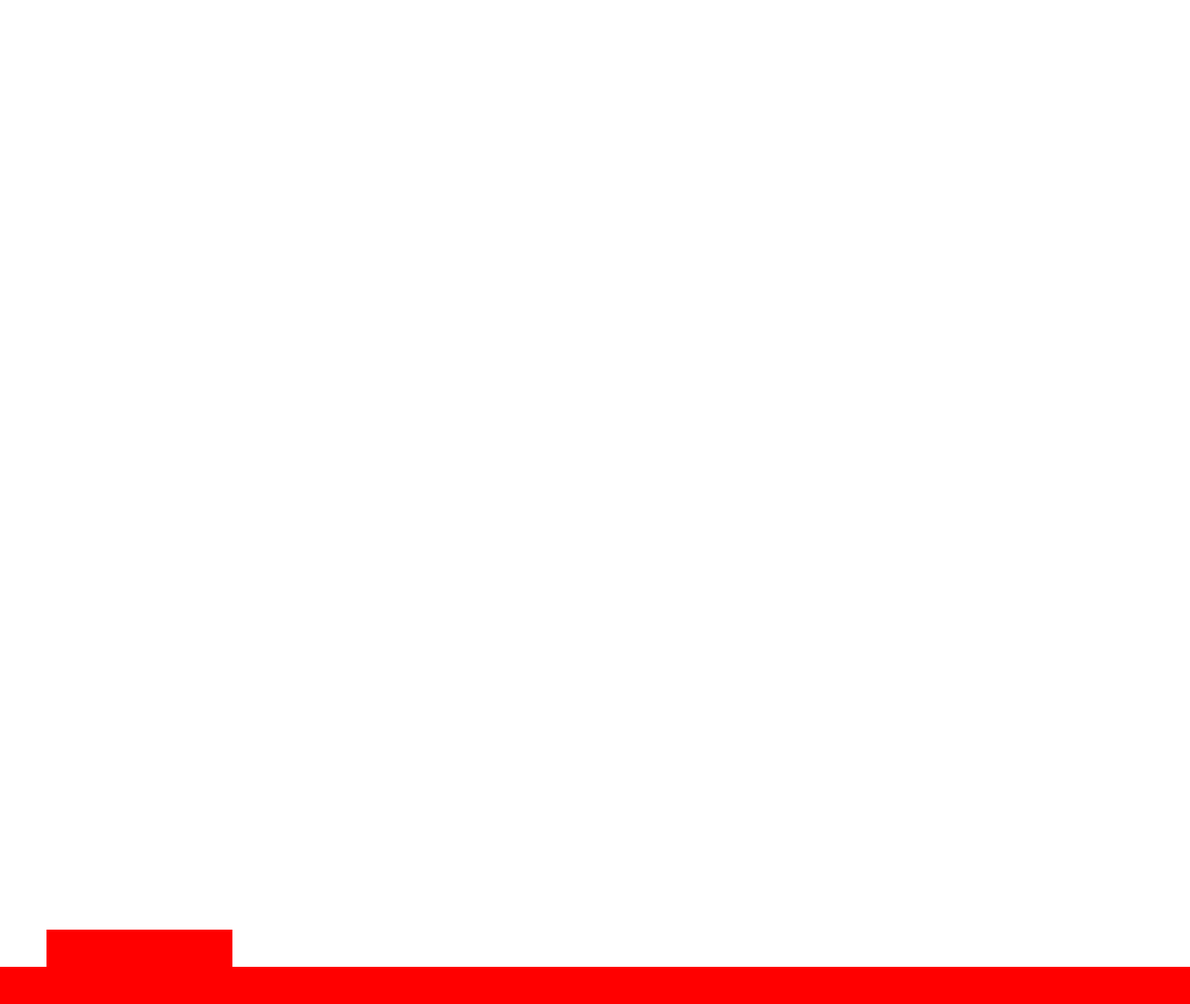
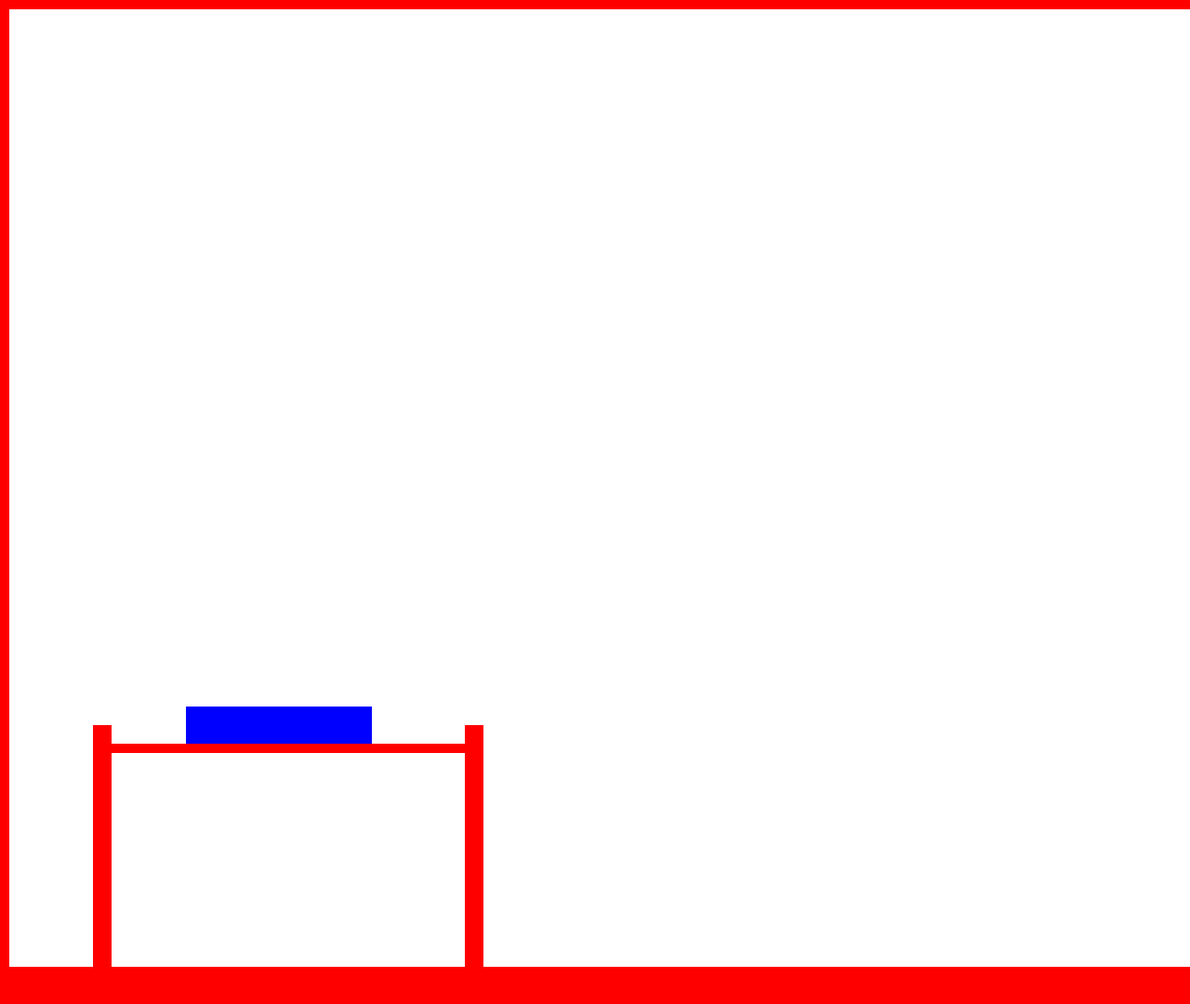
Before and after one commit to rocket5115/jsgE, a plain HTML site: page index.html in a window 1280 px wide. Shown: the top 1080 px of the page at 93% size. Drawn offline with nearby package versions, Linux system fonts and the light colour scheme.

Commit message:
Add files via upload
Fixed MoveLeft, MoveRight, wall sides and collisions
/TODO/
*Block jumping faze through south wall
*Add rotation of objects

```diff
--- /dev/null
+++ b/game.js
@@ -0,0 +1,46 @@
+var map = new RegisterScene(1920, 1080, false);
+map.CreateObject(1920,10,0,0,false,false);
+map.CreateObject(10,1070,0,0,false,false);
+map.CreateObject(10,1070,1920,0,false,false);
+map.CreateGround(1920, 40, 0, 1080, false, true);
+map.CreateObject(20, 300, 100, 1000, false, false);
+let pog = map.CreateObject(400, 10, 100, 800, false, false);
+map.CreateObject(20, 300, 500, 1000, false, false);
+let obj = map.CreateObject(200, 40, 200, 675, false, false, {dynamic:true});
+let doc = document.getElementById(obj.obj)
+doc.style.backgroundColor = "blue"
+map.GetRenderer.GetPhysics.GetMetadata.DisablePhysics('')
+var mov = new Movement(doc);
+let l=false;
+let r=false;
+window.addEventListener('keydown', e => {
+    if(e.code=='Space'){
+        e.preventDefault();
+        PhysicsObjects[map.GetRenderer.GetId].gravity = -10;
+    } else if(e.code=='KeyA') {
+        l=true;
+    } else if(e.code=='KeyD'){
+        r=true;
+    };
+});
+
+window.addEventListener('keyup', e => {
+    if(e.code=='KeyA'){
+        l=false;
+    };
+    if(e.code=='KeyD'){
+        r=false;
+    };
+});
+
+const func = () =>{
+    if(l){
+        mov.MoveLeft(5);
+    };
+    if(r){
+        mov.MoveRight(5);
+    };
+    setTimeout(func,10)
+}
+
+setTimeout(func,10)
--- a/main.js
+++ b/main.js
@@ -29,7 +29,7 @@ class Renderer {
             if(y<0) y=0;
             if(x<0) x=0;
             let objid = (Math.random()*20).toFixed(10)
-            $('#SceneElement'+this.id).append(`<${type} id="SceneElementObject${objid}" style="background-color:red;position:relative;width:${width}px;height:${height}px;left:${x}px;top:${y}px"></${type}>`);
+            $('#SceneElement'+this.id).append(`<${type} id="SceneElementObject${objid}" style="background-color:red;position:absolute;width:${width}px;height:${height}px;left:${x}px;top:${y}px"></${type}>`);
             return {width: width, height: height, x:x, y:y, id:"SceneElementObject"+objid}
         };
     };
@@ -90,16 +90,6 @@ class RegisterScene {
         return obj;
     }
 }
-
-var map = new RegisterScene(1920, 1080, false);
-map.CreateGround(1920, 40, 0, 1080, false, true);
-let obj = map.CreateObject(200, 40, 50, 900, false, false, {dynamic:true});
-let obj2 = map.CreateObject(90, 40, 250, 900, false, false, {dynamic:true});
-window.addEventListener('keyup', e => {
-    if(e.code=='Space'){
-        PhysicsObjects[map.GetRenderer.GetId].gravity = -10;
-    };
-});
 setInterval(() => {
     if(PhysicsObjects[map.GetRenderer.GetId].gravity<9) {
         PhysicsObjects[map.GetRenderer.GetId].gravity++
--- a/physics.js
+++ b/physics.js
@@ -9,85 +9,209 @@ class RegisterPhysicsObject {
         PhysicsObjects[this.id].gravity = 9;
         DynamicObjects[this.id]=[];
         StaticObjects[this.id]=[];
+        this.ObjectMetadata = new ObjectMetadata(this.id);
     };
-    RegisterPhysicsObject(obj,north,west,south,east,metadata) {
-        PhysicsObjects[this.id].push({obj:obj,walls:[north,south,east,west],static:metadata.dynamic,id:this.id})
+    RegisterPhysicsObject(obj,north,east,south,west,metadata) {
+        PhysicsObjects[this.id].push({obj:obj,walls:[north,south,west,east],static:!metadata.dynamic,id:this.id})
         if(metadata.dynamic){
             DynamicObjects[this.id].push(PhysicsObjects[this.id].length-1)
         } else {
             StaticObjects[this.id].push(PhysicsObjects[this.id].length-1)
         };
     };
-}
-
-const CheckStaticWalls = (swall,id,child) => {
-    let is = false;
-    for(let i=0;i<StaticObjects[id].length;i++){
-        let obj = PhysicsObjects[id][StaticObjects[id][i]];
-        let doc = document.getElementById(child);
-        let height = Number(doc.style.height.replace('px',''));
-        let nwall = obj.walls[0];
-        if((swall.y1+PhysicsObjects[id].gravity+height)<nwall.y1) is=true;
-        if(is) break;
+    get GetId() {
+        return this.id;
     };
-    return is;
+    get GetMetadata() {
+        return this.ObjectMetadata;
+    };
 };
 
-const GetDifference = (swall,id,child) => {
-    let is = 0;
-    for(let i=0;i<StaticObjects[id].length;i++){
-        let obj = PhysicsObjects[id][StaticObjects[id][i]];
-        let doc = document.getElementById(child);
-        let height = Number(doc.style.height.replace('px',''));
-        let nwall = obj.walls[0];
-        if((swall.y1+PhysicsObjects[id].gravity+height)>nwall.y1) return nwall.y1-(swall.y1+height);
-        if(is) break;
+class ObjectMetadata {
+    constructor(id) {
+        this.id = id;
+        this.objects = [];
     };
-    return is;
+    DisablePhysics(id) {
+        id=typeof(id)==='string'?'string':'number';
+        console.log(id);
+    };
+};
+
+// walls [north - 0, south - 1, west - 2, east - 3] // góra, dół, lewo, prawo
+
+const PhysicsCheckDirection = (parentWalls,childWalls) => {
+    let top = (parentWalls[1].y1<=childWalls[0].y1);
+    let tdist = 0;
+    if(top)tdist=(childWalls[0].y1-parentWalls[1].y1);
+    let down = (childWalls[1].y1<=parentWalls[0].y1);
+    let ddist = 0;
+    if(down)ddist=(parentWalls[0].y1-childWalls[1].y1);
+    let left = (parentWalls[3].x1<=childWalls[2].x1);
+    let ldist = 0;
+    if(left)ldist=(childWalls[2].x1-parentWalls[3].x1);
+    let right = (parentWalls[2].x1>=childWalls[3].x1);
+    let rdist = 0;
+    if(right)rdist=(parentWalls[2].x1-childWalls[3].x1);
+    let between = (left&&right)||(parentWalls[3].x1>childWalls[2].x1&&parentWalls[2].x1<childWalls[3].x1);
+    let inside = (parentWalls[0].y1>=childWalls[0].y1)&&(parentWalls[1].y1<=childWalls[1].y1);
+    let overflow = (parentWalls[1].y1>=childWalls[0].y1&&parentWalls[0].y1<childWalls[0].y1)||(parentWalls[0].y1<childWalls[1].y1&&parentWalls[1].y1>childWalls[1].y1);
+    return{top:top,down:down,left:left,right:right,between:between,inside:inside,overflow:overflow,topdifference:tdist,downdifference:ddist,leftdifference:ldist,rightdifference:rdist}
 };
 
 class Physics {
-    constructor(id){
+    constructor(id) {
         this.id = id;
+        this.interval = 1.0;
     };
-    Next(data) {
-        data.forEach(value => {
-            for(let i=0;i<value.length;i++){
-                if(typeof(value[i])=='object'){
-                    let wall = CheckStaticWalls(value[i].walls[1],value[i].id,value[i].obj);
-                    if(wall){
-                        let doc=document.getElementById(value[i].obj);
-                        doc.style.top=Number(doc.style.top.replace('px',''))+PhysicsObjects[value[i].id].gravity+'px';
-                        for(let j=0;j<value[i].walls.length;j++) {
-                            value[i].walls[j].y1=value[i].walls[j].y1+PhysicsObjects[value[i].id].gravity
-                            value[i].walls[j].y2=value[i].walls[j].y2+PhysicsObjects[value[i].id].gravity
+    get GetInterval() {
+        return this.interval;
+    };
+    SetInterval(interval) {
+        if(typeof(interval)=='number'){
+            this.interval=interval;
+        };
+    };
+    Next(obj,id) {
+        let statics = [];
+        let dynamic = [];
+        let i=0;
+        obj.forEach(obj=>{
+            if(obj.static){statics.push(obj);i++;return;};
+            obj.i=i;
+            if(!obj.static){dynamic.push(obj);i++;return;};
+        });
+        dynamic.forEach(obj=>{
+            let tomove=false;
+            for(let i=0;i<statics.length;i++){
+                let distances = PhysicsCheckDirection(obj.walls,statics[i].walls);
+                if(distances.top&&distances.between){
+                    let difference=(distances.topdifference-PhysicsObjects[id].gravity>=0);
+                    if(difference){
+                        if(!tomove){
+                            tomove={obj:obj.obj,topdifference:distances.topdifference,i:obj.i,walls:obj.walls.length};
                         };
-                    } else if(!wall) {
-                        let difference = GetDifference(value[i].walls[1],value[i].id,value[i].obj)
-                        let doc=document.getElementById(value[i].obj);
-                        doc.style.top=Number(doc.style.top.replace('px',''))+difference+'px';
-                        for(let j=0;j<value[i].walls.length;j++) {
-                            value[i].walls[j].y1=value[i].walls[j].y1+difference
-                            value[i].walls[j].y2=value[i].walls[j].y2+difference
+                        if(tomove.topdifference>distances.topdifference){
+                            tomove.topdifference=distances.topdifference;
+                        };
+                    } else {
+                        if(!tomove){
+                            tomove={obj:obj.obj,topdifference:distances.topdifference,i:obj.i,walls:obj.walls.length};
+                        };
+                        if(tomove.topdifference>distances.topdifference){
+                            tomove.topdifference=distances.topdifference;
                         };
                     };
-                }
+                };
             };
+            if(tomove.topdifference>PhysicsObjects[id].gravity){
+                tomove.topdifference=PhysicsObjects[id].gravity;
+            };
+            if(tomove){
+                let doc=document.getElementById(tomove.obj);
+                doc.style.top=Number(doc.style.top.replace('px',''))+tomove.topdifference+'px';
+                for(let j=0;j<tomove.walls;j++) {
+                    PhysicsObjects[id][tomove.i].walls[j].y1=PhysicsObjects[id][tomove.i].walls[j].y1+tomove.topdifference;
+                    PhysicsObjects[id][tomove.i].walls[j].y2=PhysicsObjects[id][tomove.i].walls[j].y2+tomove.topdifference;
+                };
+            }
         });
     };
 };
 
-const physics = new Physics('main');
-const PhysicsQueue = [];
+const PhysicsObject = new Physics('main');
+const PhysicsFunc = () => {
+    PhysicsObjects.forEach((value,id)=>{
+        PhysicsObject.Next(value,id);
+    });
+    setTimeout(PhysicsFunc,PhysicsObject.GetInterval*10);
+};
+setTimeout(PhysicsFunc, PhysicsObject.GetInterval*10)
 
-setInterval(()=>{
-    PhysicsObjects.forEach((value, id)=> {
-        for(let i=0;i<value.length;i++){
-            if(value[i].static){
-                PhysicsQueue.push([value[i], id]);
+class Movement {
+    constructor(element) {
+        this.obj = element;
+        PhysicsObjects.forEach((value,id)=>{
+            for(let i=0;i<value.length;i++){
+                if(value[i].obj==element.id){
+                    this.id=id;
+                    this.i=i;
+                };
             };
-        }
-    });
-    physics.Next(PhysicsQueue);
-    PhysicsQueue.length=0;
-},10);
+        });
+    };
+    MoveLeft(dist){
+        let statics=[];
+        PhysicsObjects[this.id].forEach(obj=>{
+            if(obj.static){statics.push(obj);return;};
+        });
+        let fobj = false;
+        for(let i=0;i<statics.length;i++){
+            let distances = PhysicsCheckDirection(PhysicsObjects[this.id][this.i].walls,statics[i].walls);
+            if(distances.right&&!distances.between&&!(distances.top||distances.down)){
+                let difference=(distances.rightdifference-dist>=0);
+                if(difference){
+                    if(!fobj){
+                        fobj=distances.rightdifference;
+                    };
+                    if(fobj>distances.rightdifference){
+                        fobj=distances.rightdifference;
+                    };
+                } else {
+                    if(!fobj){
+                        fobj=distances.rightdifference;
+                    };
+                    if(fobj>distances.rightdifference){
+                        fobj=distances.rightdifference;
+                    };
+                };
+            };
+        };
+        if(fobj>dist){
+            fobj=dist;
+        };
+        let doc=this.obj;
+        doc.style.left=Number(doc.style.left.replace('px',''))-fobj+'px';
+        for(let j=0;j<PhysicsObjects[this.id][this.i].walls.length;j++) {
+            PhysicsObjects[this.id][this.i].walls[j].x1=PhysicsObjects[this.id][this.i].walls[j].x1-fobj;
+            PhysicsObjects[this.id][this.i].walls[j].x2=PhysicsObjects[this.id][this.i].walls[j].x2-fobj;
+        };
+    };
+    MoveRight(dist){
+        let statics=[];
+        PhysicsObjects[this.id].forEach(obj=>{
+            if(obj.static){statics.push(obj);return;};
+        });
+        let fobj = false;
+        for(let i=0;i<statics.length;i++){
+            let distances = PhysicsCheckDirection(PhysicsObjects[this.id][this.i].walls,statics[i].walls);
+            if(distances.left&&!distances.between&&!(distances.top||distances.down)){
+                let difference=(distances.leftdifference-dist>=0);
+                if(difference){
+                    if(!fobj){
+                        fobj=distances.leftdifference;
+                    };
+                    if(fobj>distances.leftdifference){
+                        fobj=distances.leftdifference;
+                    };
+                } else {
+                    if(!fobj){
+                        fobj=distances.leftdifference;
+                    };
+                    if(fobj>distances.leftdifference){
+                        fobj=distances.leftdifference;
+                    };
+                };
+            };
+        };
+        if(fobj>dist){
+            fobj=dist;
+        };
+        let doc=this.obj;
+        doc.style.left=Number(doc.style.left.replace('px',''))+fobj+'px';
+        for(let j=0;j<PhysicsObjects[this.id][this.i].walls.length;j++) {
+            PhysicsObjects[this.id][this.i].walls[j].x1=PhysicsObjects[this.id][this.i].walls[j].x1+fobj;
+            PhysicsObjects[this.id][this.i].walls[j].x2=PhysicsObjects[this.id][this.i].walls[j].x2+fobj;
+        };
+    };
+};
```
Also changed, not shown: index.html (+2 -3 lines).
